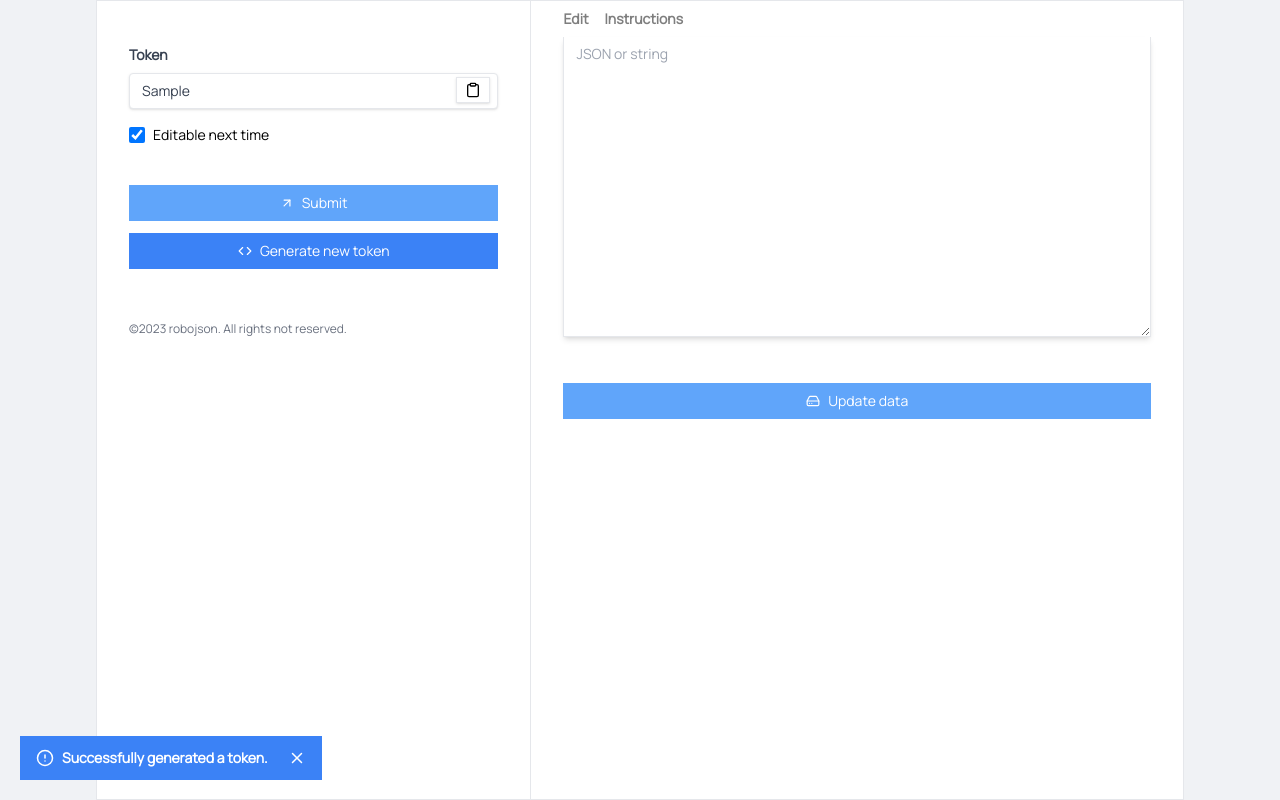
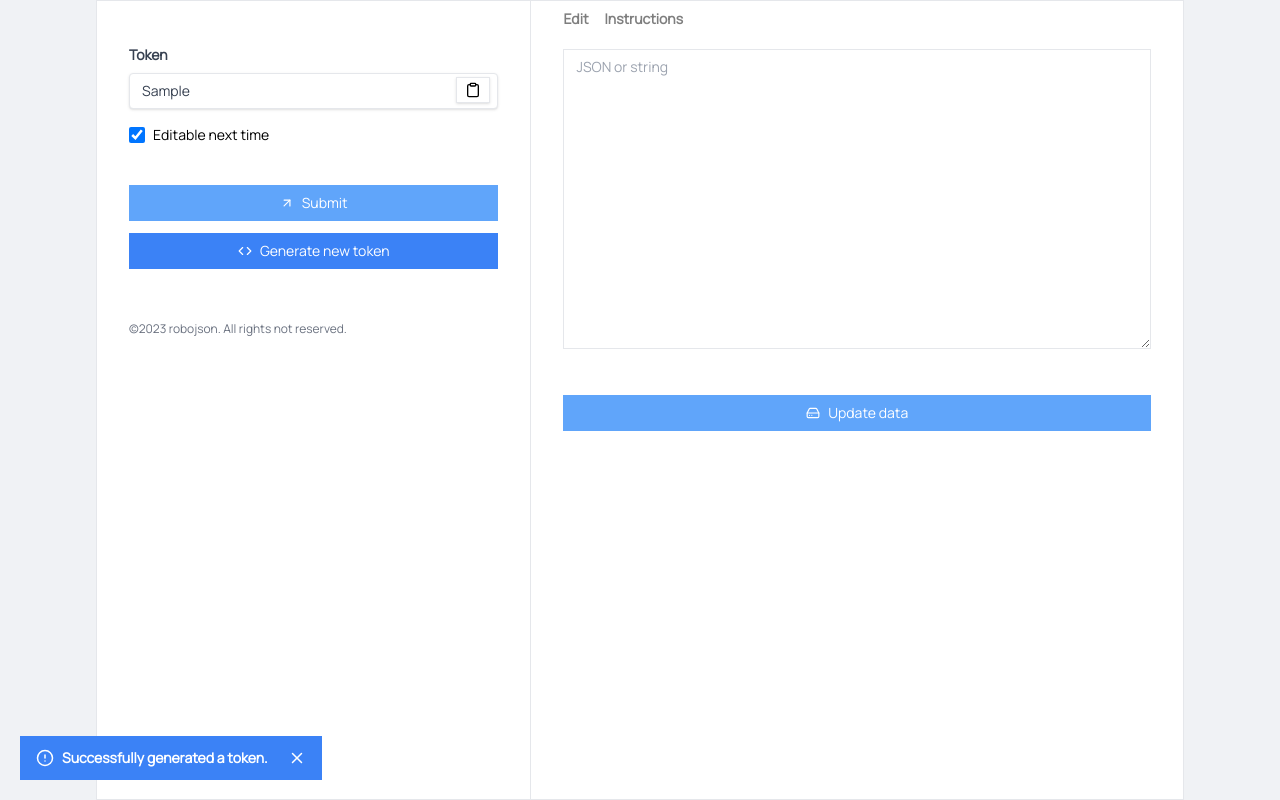
Before and after one commit to therealrinku/apirow, a Next.js app: page / in a window 1280 px wide. Both pictures are taken after typing "Sample" into the empty fields and a click on the button "Generate new token". Built offline with nearby package versions, Linux system fonts and the light colour scheme; no server answers; the database is empty.

Commit message:
textarea styling fix

```diff
--- a/pages/index.tsx
+++ b/pages/index.tsx
@@ -189,7 +189,7 @@
           {tokenValidated && isEditable && currTab === "data-edit" && (
             <Fragment>
               <textarea
-                className="h-[300px] shadow-md text-sm border border-t-0 appearance-none  w-full py-2 px-3 text-gray-700 leading-tight focus:outline-none focus:shadow-outline"
+                className="h-[300px] mt-3 text-sm border appearance-none  w-full py-2 px-3 text-gray-700 leading-tight focus:outline-none focus:shadow-outline"
                 value={data}
                 placeholder="JSON or string"
                 onChange={(e) => setData(e.target.value)}
```
